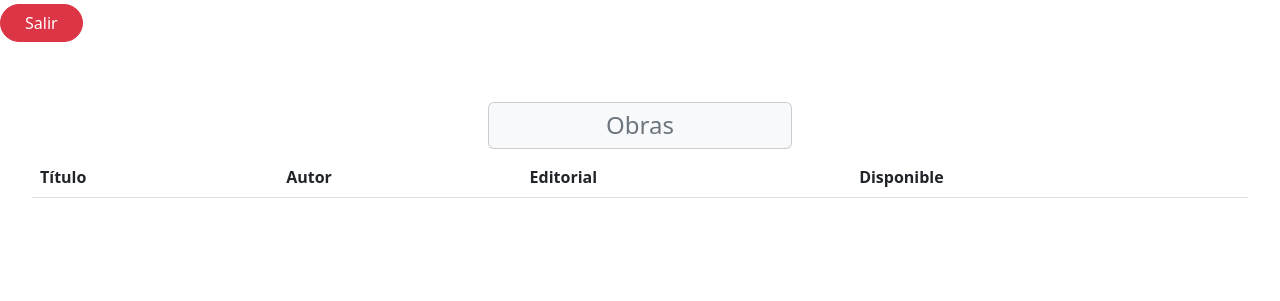
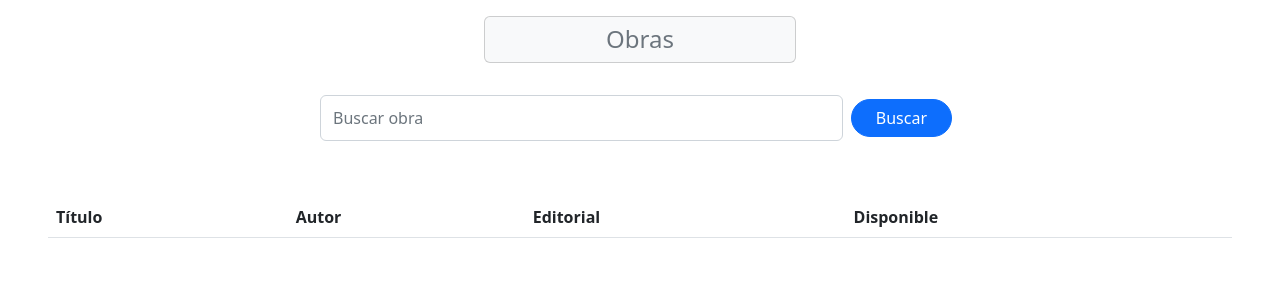
Before and after one commit to viorbe20/apps_php, a PHP site: page /apps_php/obras.php in a window 1280 px wide. Shown: the part 56-357 px from the top of the page. Run offline with PHP 8.4, Linux system fonts and the light colour scheme; lists and menus that the app fills with data are empty; some libraries are stand-ins or nearby versions.

Commit message:
search book by name with status

```diff
--- a/biblioteca/view/obras.php
+++ b/biblioteca/view/obras.php
@@ -24,11 +24,12 @@
     require_once '../view/require/header.php';
     ?>
 
-    <a href="<?php echo DIRBASEURL; ?>/logout" class="btn btn-danger rounded-pill px-4 my-1">Salir</a>
-
-    <main class='d-flex flex-column justify-content-center my-5'>
-
+    <main class='d-flex flex-column justify-content-center'>
+    <section class='d-flex flex-column align-items-center' style='margin: 1rem'>
+        <h4 class='card d-flex text-center py-2 text-secondary bg-light w-25'>Obras</h4>
+    </section>
             <?php
+            require_once '../view/require/search_obra.php';
             require_once '../view/require/tabla_obras.php';
             ?>
 
--- /dev/null
+++ b/biblioteca/view/require/search_obra.php
@@ -0,0 +1,8 @@
+<section>
+    <form method="post" name='form_search_book' enctype="multipart/form-data" class="d-flex flex-column align-items-center justify-content-center">
+        <div class='d-flex w-50 my-2'>
+            <input name="input_search_book" class="form-control" type="text" placeholder="Buscar obra">
+            <button type="submit" name="btn_search_book" class="btn btn-primary rounded-pill px-4 my-1 mx-2">Buscar</button>
+        </div>
+    </form>
+</section>
--- a/biblioteca/view/require/tabla_obras.php
+++ b/biblioteca/view/require/tabla_obras.php
@@ -1,5 +1,4 @@
-<section class='d-flex flex-column align-items-center' style='margin-left: 2rem; margin-right: 2rem'>
-<h4 class='card d-flex text-center py-2 my-2 text-secondary bg-light w-25'>Obras</h4>
+<section class='d-flex flex-column align-items-center' style='margin: 3rem'>
 <table class="table">
     <thead class="thead-light">
         <tr>
```
Also changed, not shown: biblioteca/app/Controllers/ObrasController.php (+6 -2 lines), biblioteca/app/Models/Obras.php (+31 -2 lines).
